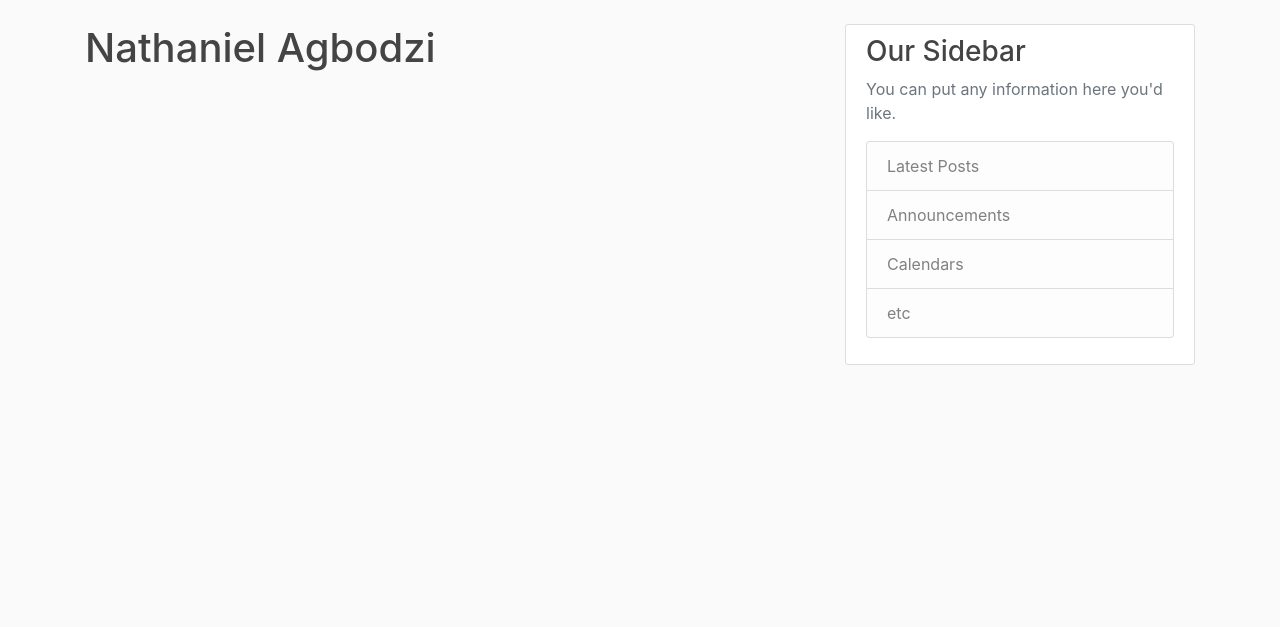
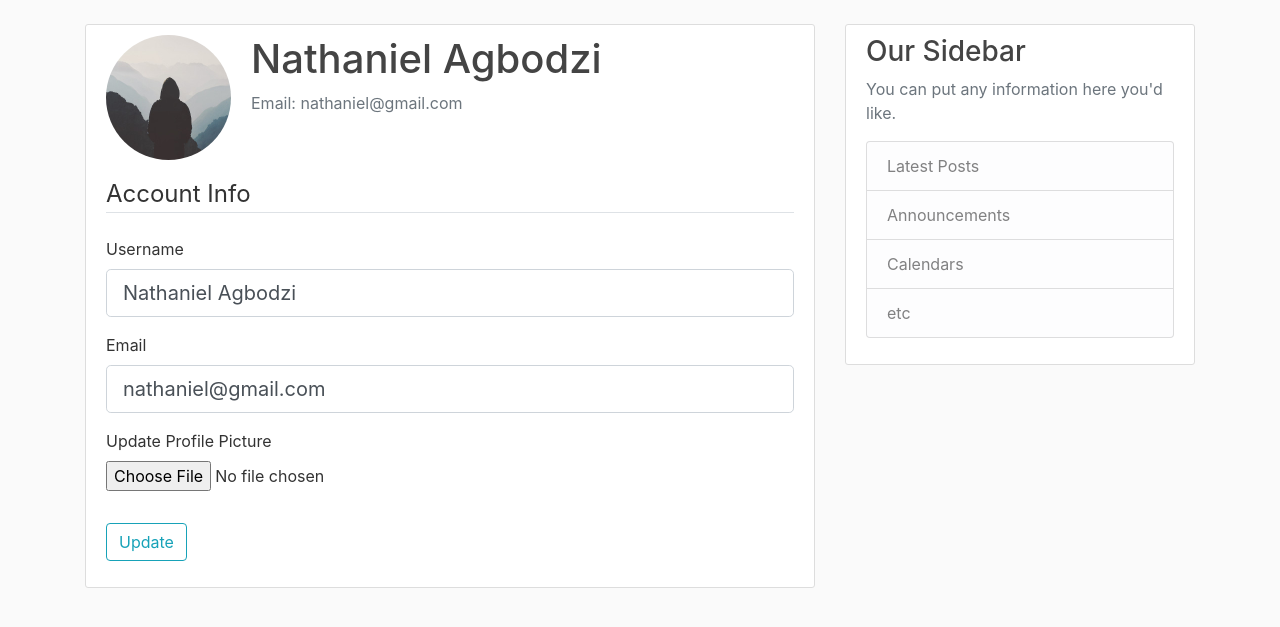
Before and after one commit to Nat-111/flask-blog-app, a Flask app: page /account in a window 1280 px wide. Shown: the part 56-683 px from the top of the page. Run offline with Flask 3, Linux system fonts and the light colour scheme; a user stored in the database is signed in; some libraries are stand-ins or nearby versions.

Commit message:
User Account and Profile Picture

```diff
--- a/flask_blog/forms.py
+++ b/flask_blog/forms.py
@@ -1,4 +1,6 @@
 from flask_wtf import FlaskForm
+from flask_wtf.file import FileField, FileAllowed
+from flask_login import current_user
 from wtforms import StringField,PasswordField,SubmitField,BooleanField
 from wtforms.validators import DataRequired,Length,Email,EqualTo, ValidationError
 from flask_blog.models import User
@@ -32,3 +34,27 @@ class LoginForm(FlaskForm):
     remember = BooleanField('Remember Me')
 
     submit =SubmitField('Login')
+
+
+class UpdateAccountForm(FlaskForm):
+    username = StringField('Username', validators=[DataRequired(), Length(min=2,max=20)])
+
+    email = StringField('Email', validators=[DataRequired(),Email()])
+
+    picture = FileField("Update Profile Picture", validators=[FileAllowed(['jpg','png'])])
+
+    submit =SubmitField('Update')
+
+    def validate_username(self, username):
+        user = None
+        if username.data != current_user.username:
+            user = User.query.filter_by(username=username.data).first()
+        if user:
+            raise ValidationError('That username is taken choose a different one')
+
+    def validate_email(self, email):
+        user = None
+        if email.data != current_user.email:
+            user = User.query.filter_by(email=email.data).first()
+        if user:
+            raise ValidationError('That email is taken choose a different one')
--- a/flask_blog/routes.py
+++ b/flask_blog/routes.py
@@ -1,6 +1,8 @@
-from flask import render_template, url_for,flash,redirect,request
+import secrets, os
+from PIL import Image
+from flask import render_template, url_for,flash,redirect, request
 from wtforms.validators import email
-from flask_blog.forms import RegistrationForm, LoginForm
+from flask_blog.forms import RegistrationForm, LoginForm, UpdateAccountForm
 from flask_blog import app, db, bcrypt
 from flask_blog.models import User, Post
 from flask_login import login_user, current_user, logout_user, login_required
@@ -78,8 +80,37 @@ def logout():
     logout_user()
     return redirect(url_for('home'))
 
+def save_picture(form_picture):
 
-@app.route("/account")
+    random_hex = secrets.token_hex(8)
+    _, f_ext = os.path.splitext(form_picture.filename)
+    picture_fn = random_hex + f_ext
+    picture_path = os.path.join(app.root_path, 'static/profile_pics', picture_fn)
+
+    output_size = (125,125)
+    i = Image.open(form_picture)
+    i.thumbnail(output_size)
+    i.save(picture_path)
+
+
+
+    return picture_fn
+
+@app.route("/account", methods=['GET','POST'])
 @login_required
 def account():
-    return render_template('account.html' , title ='Account')
+    form = UpdateAccountForm()
+    if form.validate_on_submit():
+        if form.picture.data:
+            picture_file = save_picture(form.picture.data)
+            current_user.image_file = picture_file
+        current_user.username = form.username.data
+        current_user.email = form.email.data
+        db.session.commit()
+        flash('Your account has been updated!', 'success')
+        return redirect(url_for('account'))
+    elif request.method == 'GET':
+        form.username.data = current_user.username
+        form.email.data = current_user.email
+    image_file = url_for('static',filename="profile_pics/" + current_user.image_file)
+    return render_template('account.html' , title ='Account', image_file=image_file, form=form)
--- a/flask_blog/templates/account.html
+++ b/flask_blog/templates/account.html
@@ -1,11 +1,55 @@
-{% extends "layout.html" %}
+{% extends "layout.html" %} {% block title %}Account Page{% endblock %} {% block
+content %}
 
-{% block title %}Account Page{% endblock %}
+<div class="content-section">
+  <div class="media">
+    <img class="rounded-circle account-img" src="{{image_file}}" />
+    <div class="media-body">
+      <h2 class="account-heading">{{ current_user.username }}</h2>
+      <p class="text-secondary">Email: {{ current_user.email }}</p>
+    </div>
+  </div>
 
+  <form method="POST" action="" enctype="multipart/form-data" novalidate>
+    {{ form.hidden_tag() }}
+    <fieldset class="form-group">
+      <legend class="border-bottom mb-4">Account Info</legend>
+      <div class="form-group">
+        {{ form.username.label(class="form-control-label") }} {% if
+        form.username.errors %} {{ form.username(class="form-control
+        form-control-lg is-invalid") }}
+        <div class="invalid-feedback">
+          {% for error in form.username.errors %}
+          <span>{{ error }}</span>
+          {% endfor %}
+        </div>
+        {% else %} {{ form.username(class="form-control form-control-lg") }} {%
+        endif %}
+      </div>
+      <div class="form-group">
+        {{ form.email.label(class="form-control-label") }} {% if
+        form.email.errors %} {{ form.email(class="form-control form-control-lg
+        is-invalid") }}
+        <div class="invalid-feedback">
+          {% for error in form.email.errors %}
+          <span>{{ error }}</span>
+          {% endfor %}
+        </div>
+        {% else %} {{ form.email(class="form-control form-control-lg") }} {%
+        endif %}
+      </div>
 
-{% block content %}
-
-<h1>{{ current_user.username }}</h1>
-
+      <div class="form-group">
+        {{ form.picture.label() }} {{ form.picture(class="form-control-file") }}
+        {% if form.picture.errors %} {% for error in form.picture.errors %}
+        <span class="text-danger">{{ error }}</span><br />
+        {% endfor %} {%endif %}
+      </div>
+    </fieldset>
+    <div class="form-group">
+      {{ form.submit(class="btn btn-outline-info") }}
+    </div>
+  </form>
+</div>
 
 {% endblock %}
```
Also changed, not shown: flask_blog/static/profile_pics/0da58f7440068771.JPG (added), flask_blog/static/profile_pics/9da8d7847e273873.JPG (added), flask_blog/static/profile_pics/default.jpg (added), instance/site.db.
